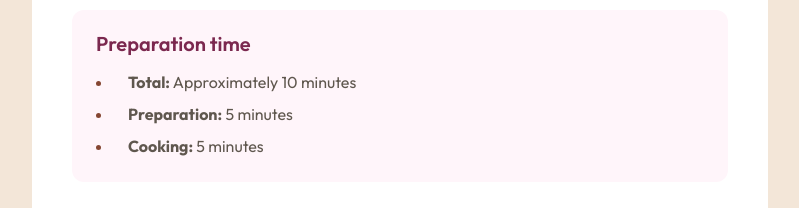
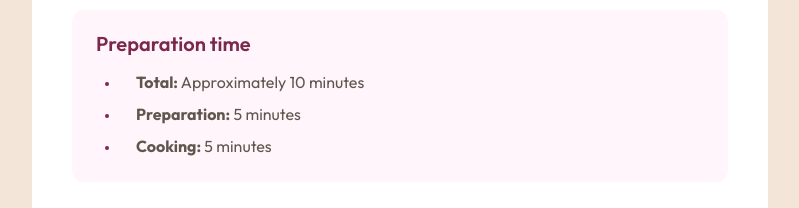
Before and after one commit to matbac85/recipe-page, a plain HTML site: page index.html in a window 1280 px wide. Shown: the part 637-845 px from the top of the page, without its empty margins (240-1039 px from the left). Drawn offline with Linux system fonts and the light colour scheme.

Commit message:
corrections after review

```diff
--- a/style.css
+++ b/style.css
@@ -142,8 +142,16 @@ ol {
   margin-bottom: 1rem;
 }
 
+section ul {
+  margin-left: 0.5rem;
+}
+
 .preparation ul li::marker {
-  padding-left: 0.5rem;
+  color: var(--primary-700);
+}
+
+section ul li::marker {
+  font-size: small;
   color: var(--primary-500);
 }
 
@@ -204,11 +212,11 @@ td {
     margin: 7.75rem 0;
   }
 
+  article {
+    padding: 2.5rem 0 0 0;
+  }
+
   img {
     border-radius: 0.75rem;
   }
-
-  article {
-    padding: 2.5rem 0;
-  }
 }
```
